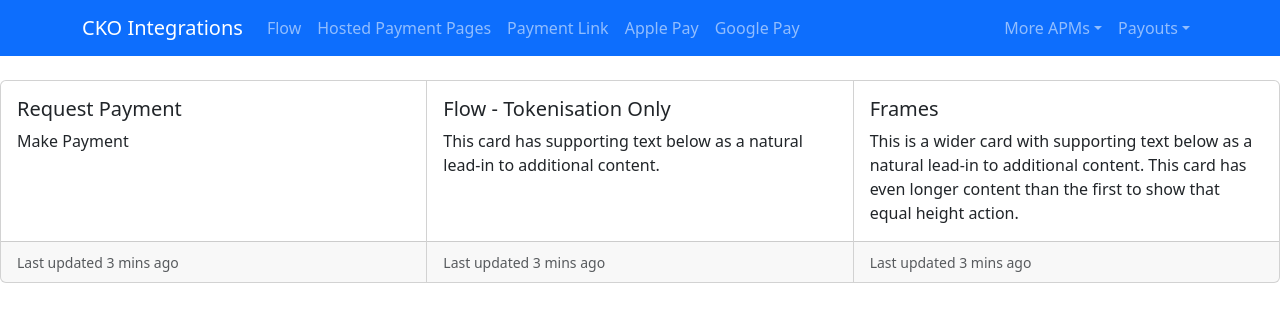
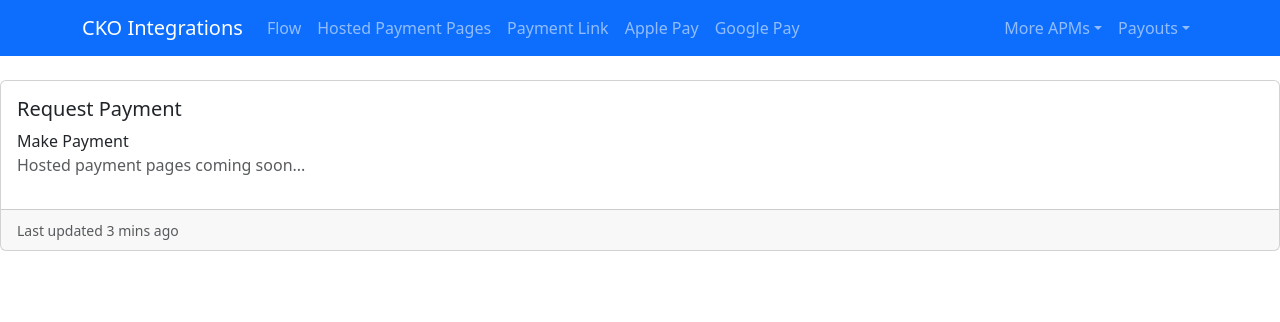
Before and after one commit to Mark-Reilly-Checkout/React-Flask-Project, a React (Create React App) app in the folder frontend/: page /requestPayment in a window 1280 px wide. Shown: the top 322 px of the page. Built offline with nearby package versions, Linux system fonts and the light colour scheme.

Commit message:
Adding updates to each page

```diff
--- a/frontend/src/components/Flow.js
+++ b/frontend/src/components/Flow.js
@@ -202,6 +202,9 @@ const Flow = () => {
                                         {paymentSession && <p>Payment Session ID: {paymentSession.id}</p>}
                                     </div>
                                 </div>
+                                <div>
+                                    <p className="text-muted">Configuration panel coming soon...</p>
+                                </div>
                             </Card.Text>
                         </Card.Body>
                         <Card.Footer>
@@ -211,7 +214,7 @@ const Flow = () => {
 
                     <Card>
                         <Card.Body>
-                            <Card.Title className="text-center">Flow module</Card.Title>
+                            <Card.Title className="text-center">Flow component</Card.Title>
                             <Card.Text>
                                 <div className="mb-3">
                                     {/* <input
--- a/frontend/src/components/PaymentLink.js
+++ b/frontend/src/components/PaymentLink.js
@@ -43,6 +43,9 @@ return(
                     Request a Payment Link
                 </button>
             </div>
+            <div>
+                <p className="text-muted">Fidning the time to continue building...</p>
+            </div>
             </Card.Text>
             </Card.Body>
             <Card.Footer>
--- a/frontend/src/components/RequestPayment.js
+++ b/frontend/src/components/RequestPayment.js
@@ -25,11 +25,11 @@ const RequestPayment = async () => {
             console.log("Payment Response:", response.data);
         } catch (error) {
             console.error("Payment Error:", error.response ? error.response.data : error.message);
-    }finally {
+        } finally {
             setLoading(false);
         }
     };
-return(
+    return (
         <div>
             <br></br>
             <div>
@@ -43,37 +43,16 @@ return(
                                         {loading ? "Processing..." : "Make Payment"}
                                     </button>
                                 </div>
+                                <div>
+                                    <p className="text-muted">Hosted payment pages coming soon...</p>
+                                </div>
                             </Card.Text>
                         </Card.Body>
                         <Card.Footer>
                             <small className="text-muted">Last updated 3 mins ago</small>
                         </Card.Footer>
                     </Card>
-        <Card>
-            <Card.Body>
-            <Card.Title>Flow - Tokenisation Only</Card.Title>
-            <Card.Text>
-                This card has supporting text below as a natural lead-in to
-                additional content.
-            </Card.Text>
-            </Card.Body>
-            <Card.Footer>
-            <small className="text-muted">Last updated 3 mins ago</small>
-            </Card.Footer>
-        </Card>
-        <Card>
-            <Card.Body>
-            <Card.Title>Frames</Card.Title>
-            <Card.Text>
-                This is a wider card with supporting text below as a natural lead-in
-                to additional content. This card has even longer content than the
-                first to show that equal height action.
-            </Card.Text>
-            </Card.Body>
-            <Card.Footer>
-            <small className="text-muted">Last updated 3 mins ago</small>
-            </Card.Footer>
-        </Card>
+
                 </CardGroup>
             </div>
         </div>
```
Lines whose indentation alone changed are shown as unchanged.
